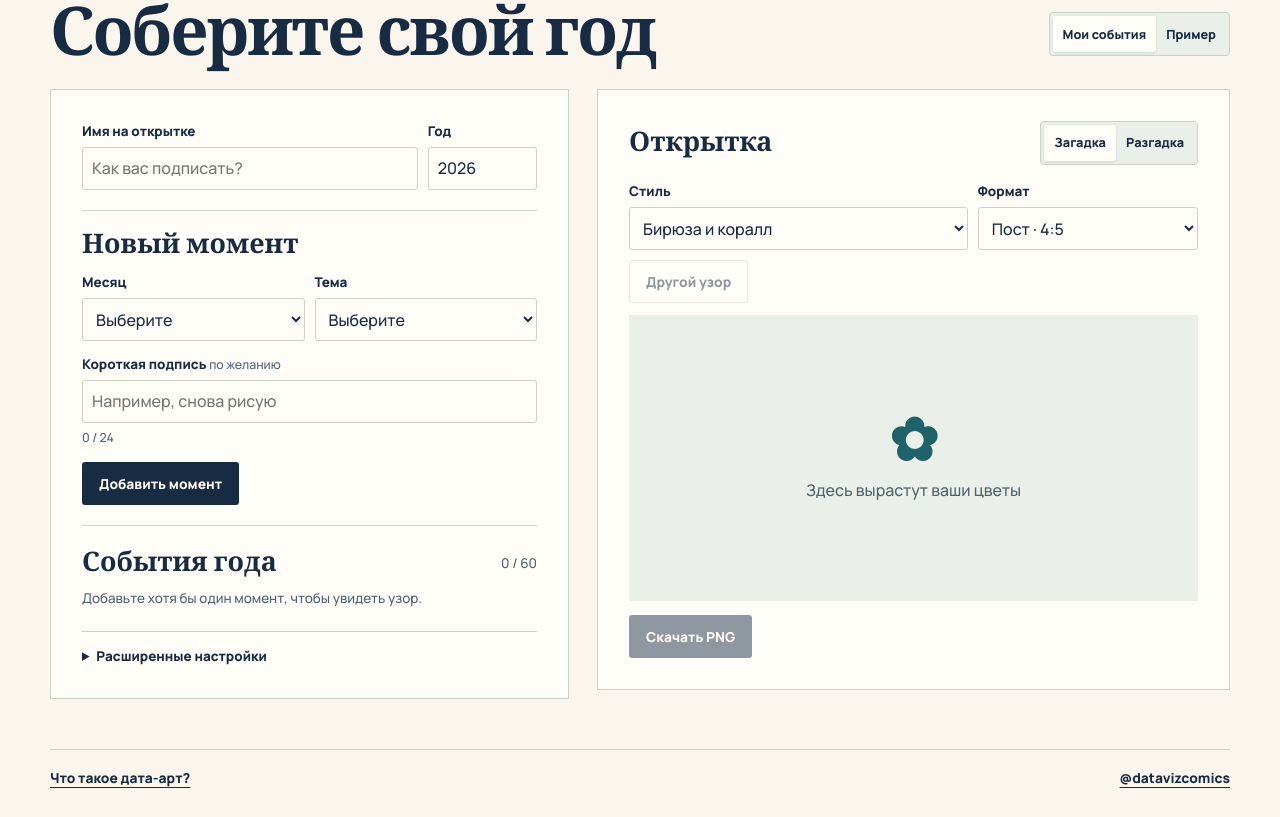
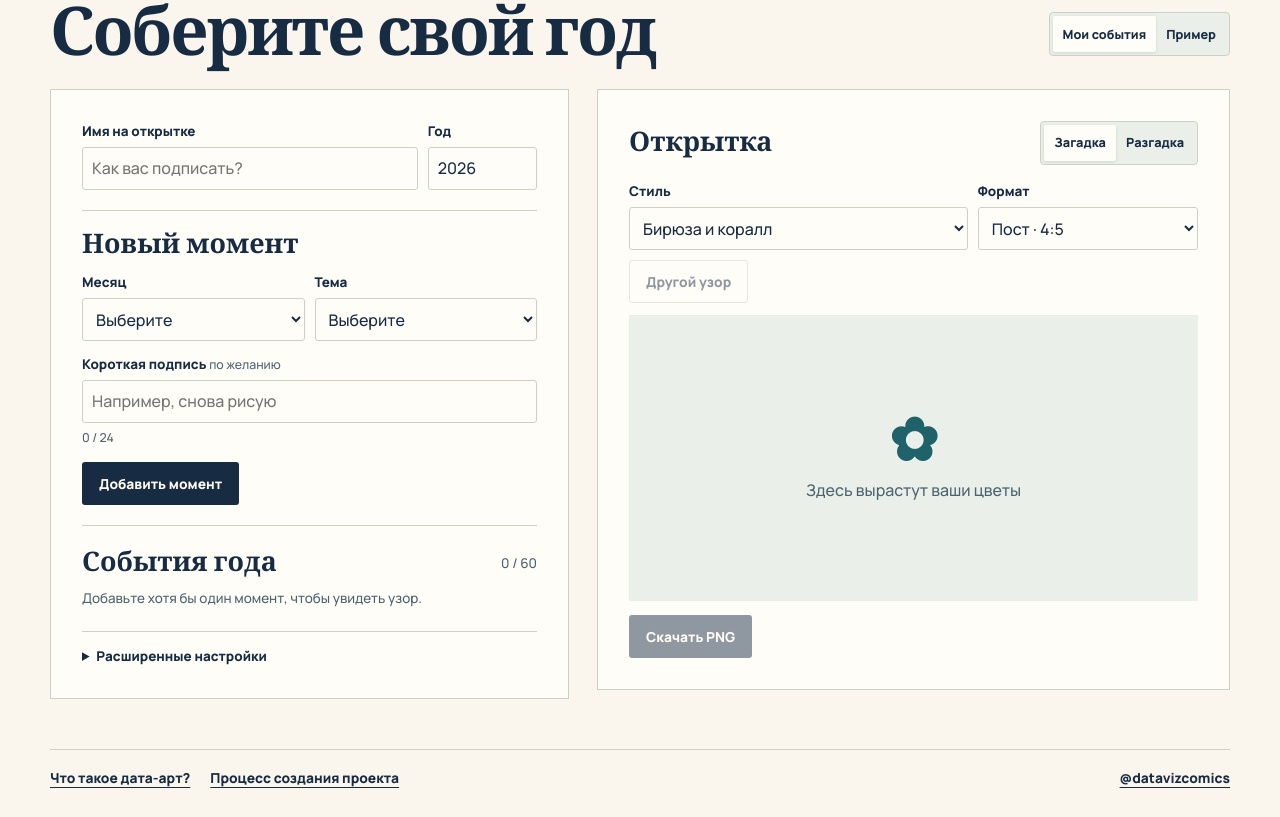
Before and after one commit to eolay/year-in-bloom, a plain HTML site: page index.html in a window 1280 px wide. Shown: the part 769-1586 px from the top of the page. Drawn offline with nearby package versions, Linux system fonts and the light colour scheme.

Commit message:
Link to the project creation story

```diff
--- a/index.html
+++ b/index.html
@@ -157,6 +157,7 @@
   </main>
   <footer class="footer frame">
     <a class="text-link" href="https://datavisualizationstudio.com/dataartbase" target="_blank" rel="noopener">Что такое дата-арт?</a>
+    <a class="text-link" href="https://datavisualizationstudio.com/floweryear" target="_blank" rel="noopener">Процесс создания проекта</a>
     <a class="text-link" href="https://t.me/+jaHXo5ZiD55hMWIy" target="_blank" rel="noopener">@datavizcomics</a>
   </footer>
 </body>
--- a/styles.css
+++ b/styles.css
@@ -228,7 +228,6 @@ input[type="range"] { cursor: pointer; accent-color: var(--teal); max-width: 290
 #result-status:not(:empty) { margin-top: 9px; }
 .footer {
   display: flex;
-  justify-content: space-between;
   align-items: baseline;
   gap: 8px 20px;
   flex-wrap: wrap;
```
